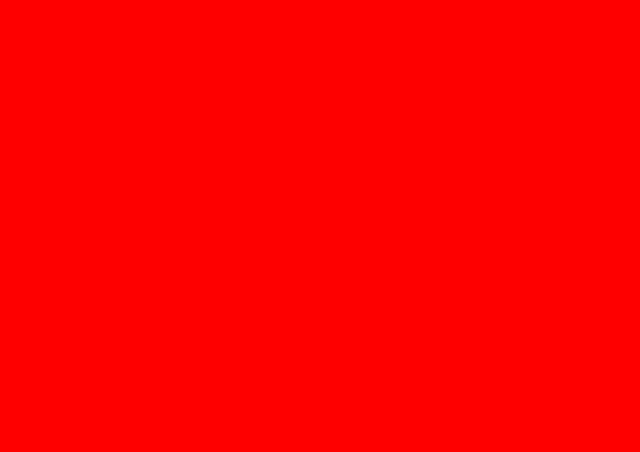
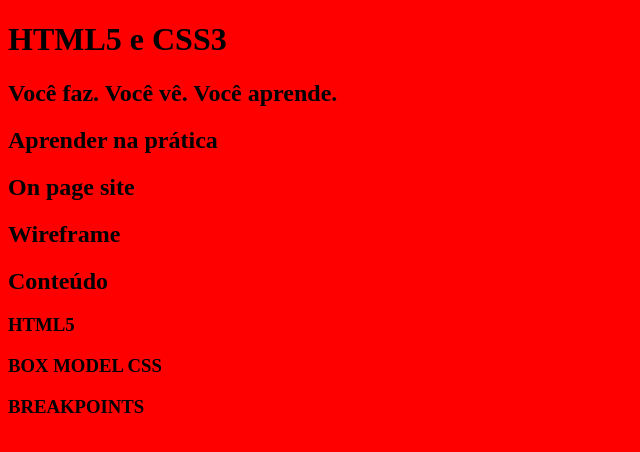
Before and after one commit to danielcollar/html5css3, a plain HTML site: page index.html in a window 1280 px wide. Shown: the whole page, without its empty margins (0-640 px from the left). Drawn offline with Linux system fonts and the light colour scheme.

Commit message:
semântica e heading tags

```diff
--- a/index.html
+++ b/index.html
@@ -9,6 +9,38 @@
   <link rel="stylesheet" href="style.css">
 </head>
 <body>
+  <!-- Cabeçalho -->
+    <header>
+
+    </header>
+   <!-- Destaque -->
+    <main>
+      <h1>HTML5 e CSS3</h1>
+      <h2>Você faz. Você vê. Você aprende.</h2>
+    </main>
+  <!-- Sobre -->
+   <section>
+      <h2>Aprender na prática</h2>
+   </section>
+   <!-- One page-->
+    <section>
+      <h2>On page site</h2>
+    </section>
+    <!-- Wireframe -->
+<section>
+    <h2>Wireframe</h2>
+</section>
+<!-- Conteúdo -->
+<section>
+    <h2>Conteúdo</h2>
+    <h3>HTML5</h3>
+    <h3>BOX MODEL CSS</h3>
+    <h3>BREAKPOINTS</h3>
+</section>
+<!-- Rodapé -->
+ <footer>
+
+ </footer>
 
 </body>
 </html>
```
